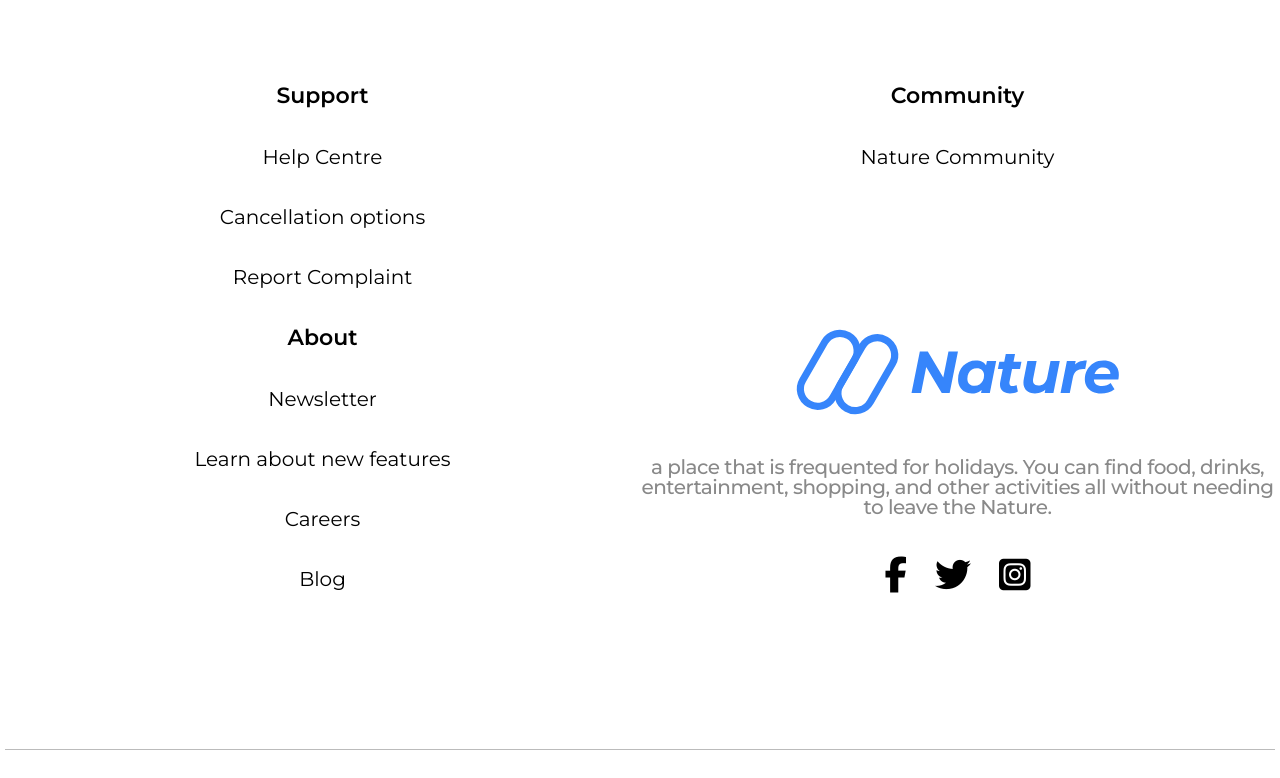
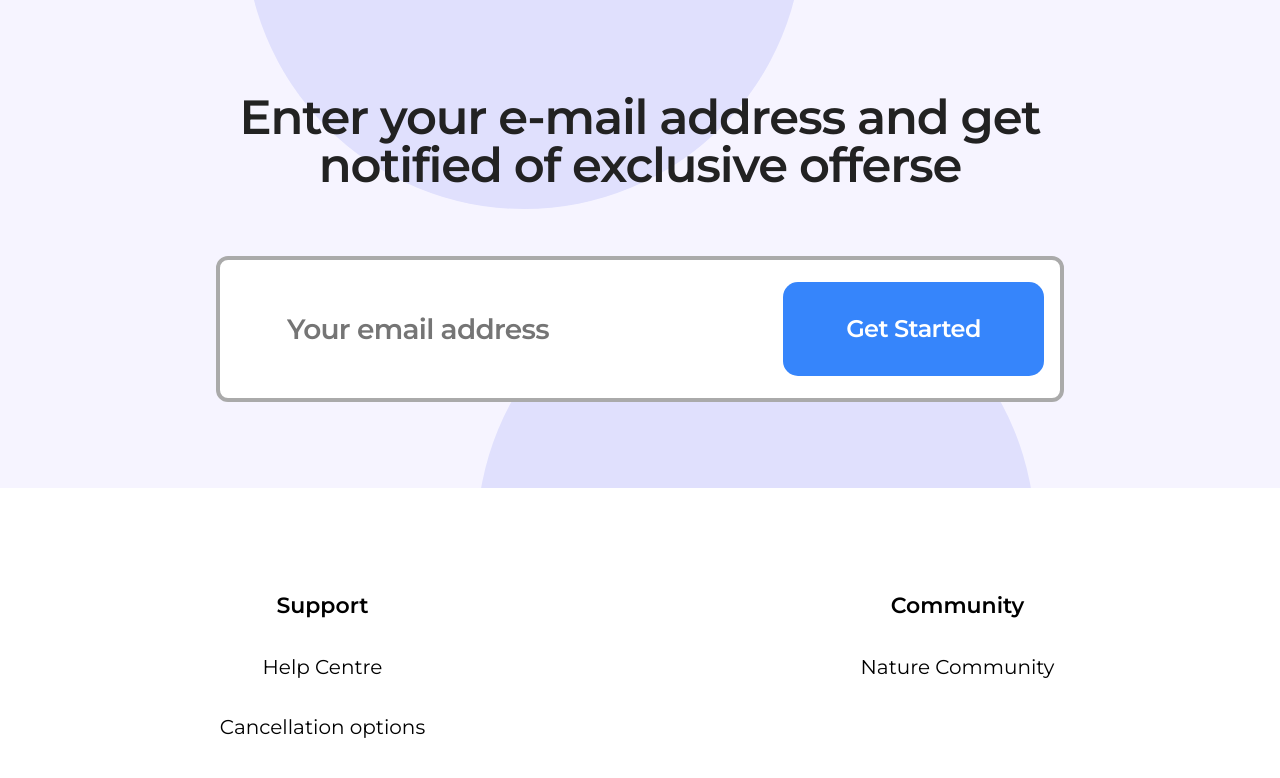
Before and after one commit to masliuk-mariia/nature, a website: page src/index.html in a window 1280 px wide. Shown: the part 6787-7565 px from the top of the page. Drawn offline with nearby package versions, Linux system fonts and the light colour scheme; files that its build step writes are made by us from their sources; files whose address does not match are found by name.

Commit message:
Create Contact section

```diff
--- a/gulp/version.json
+++ b/gulp/version.json
@@ -1,3 +1,3 @@
 {
-    "main": "20230804182832"
+    "main": "20230805141838"
 }
--- /dev/null
+++ b/src/html/pages/contact.html
@@ -0,0 +1,17 @@
+<div class="contact page__contact">
+  <div class="contact__container _container">
+      <div class="contact__bg"></div>
+      <div class="contact__content">
+        <div class="contact__header content-header">
+        <h2 class="content-header__title">Enter your e-mail address and get<br> notified of exclusive offerse</h2>
+        </div>
+        <form action="#">
+        <div class="contact__form">
+            <input class="contact__input" type="email" placeholder="Your email address" required>
+            <input class="contact__btn" type="submit" value="Get Started">
+        </div>
+      </form>
+      </div>
+
+  </div>
+</div>
--- a/src/index.html
+++ b/src/index.html
@@ -15,6 +15,7 @@
           @@include("html/pages/things_you_do.html", {})
           @@include("html/pages/package.html", {})
           @@include("html/pages/questions.html", {})
+          @@include("html/pages/contact.html", {})
         </main>
       @@include("html/blocks/footer.html", {})
     </div>
--- /dev/null
+++ b/src/scss/pages/contact.scss
@@ -0,0 +1,119 @@
+.contact {
+
+  &__container {
+    background-color: #F6F4FF;
+    position: relative;
+    min-height: 510px;
+  }
+
+  &__bg {
+    position: absolute;
+    top: 0;
+    bottom: 0;
+    width: 100%;
+    height: 100%;
+    overflow: hidden;
+    &:after{
+      content: '';
+      position: absolute;
+      bottom: 279px;
+      left: 245px;
+      z-index: 1;
+      width: 558px;
+      height: 558px;
+      background-color: #E0E0FD;
+      border-radius: 50%;
+      @media (max-width: 320px){
+        left: 45px;
+      }
+    }
+    &:before{
+      content: '';
+      position: absolute;
+      top: 279px;
+      right: 245px;
+      z-index: 1;
+      width: 558px;
+      height: 558px;
+      background-color: #E0E0FD;
+      border-radius: 50%;
+      @media (max-width: 320px){
+        right: 45px;
+      }
+    }
+  }
+
+  &__content {
+    position: absolute;
+    top: 0;
+    left: 0;
+    z-index: 2;
+    width: 100%;
+    height: 100%;
+    padding: 0 5px;
+  }
+
+  &__header {
+    margin: 115px 0 67px 0;
+    @media (max-width: 768px){
+      margin: 50px 0;
+    }
+  }
+  &__form{
+    max-width: 848px;
+    margin: 0 auto;
+    padding: 16px;
+    text-align: center;
+    display: flex;
+    flex-wrap: wrap;
+    justify-content: space-between;
+    align-items: center;
+    border-radius: 12px;
+    border: 4px solid #AAA;
+    background: #FFF;
+    @media (max-width: 768px){
+      flex-direction: column;
+    }
+  }
+  &__input {
+    font-size: 28px;
+    font-weight: 600;
+    color: #aaa;
+    letter-spacing: -0.7px;
+    margin: 36px 0 36px 51px;
+    @media (max-width: 768px){
+      text-align: center;
+      margin: 10px 0 20px 0;
+    }
+    @media(max-width: 400px){
+      font-size: 24px;
+    }
+    @media(max-width: 360px){
+      font-size: 20px;
+    }
+  }
+
+  &__btn {
+    line-height: 74px;
+    padding: 10px;
+    min-width: 261px;
+    border-radius: 15px;
+    background: #3685FB;
+    color: #fff;
+    font-size: 24px;
+    font-weight: 600;
+    letter-spacing: -0.6px;
+    @media (max-width: 768px){
+      line-height: 50px;
+    }
+    @media(max-width: 360px){
+      font-size: 20px;
+      line-height: 30px;
+    }
+    &:hover{
+      background-color: darken($mainColor, 10%);
+      box-shadow: 1px 1px 15px rgba(0, 0, 0, .5);
+      transition: all 0.3s ease 0s;
+    }
+  }
+}
--- a/src/scss/style.scss
+++ b/src/scss/style.scss
@@ -14,5 +14,6 @@
 @import "./pages/things_you_do.scss";
 @import "./pages/package.scss";
 @import "./pages/questions.scss";
+@import "./pages/contact.scss";
 
 @import "./blocks/footer.scss";
```
Also changed, not shown: dist/css/style.css, dist/css/style.min.css, dist/index.html.
